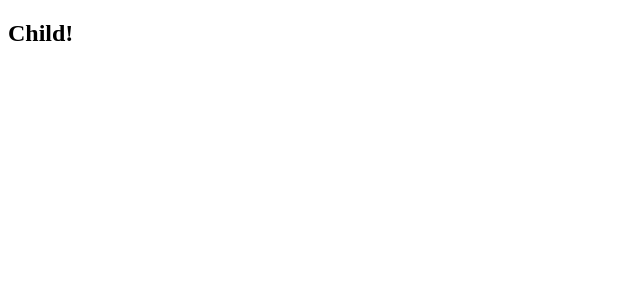
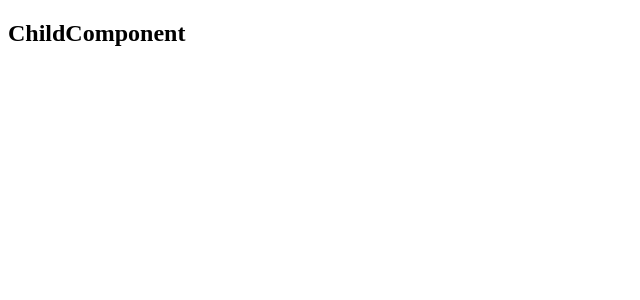
Before and after one commit to Tatsu015/vue3-sample, a Vue app: page / in a window 1280 px wide. Shown: the top 300 px of the page, without its empty margins (0-640 px from the left). Built offline with nearby package versions, Linux system fonts and the light colour scheme; the HTML template or start-up script is replaced by a standard one.

Commit message:
update components

```diff
--- a/src/App.vue
+++ b/src/App.vue
@@ -1,5 +1,5 @@
 <script setup lang="ts">
-import Child from './components/Child.vue'
+import Child from './components/ChildComponent.vue'
 </script>
 <template>
   <Child />
--- a/src/components/Child.vue
+++ /dev/null
@@ -1,3 +0,0 @@
-<template>
-  <h2>Child!</h2>
-</template>
--- /dev/null
+++ b/src/components/ChildComponent.vue
@@ -0,0 +1,3 @@
+<template>
+  <h2>ChildComponent</h2>
+</template>
```
